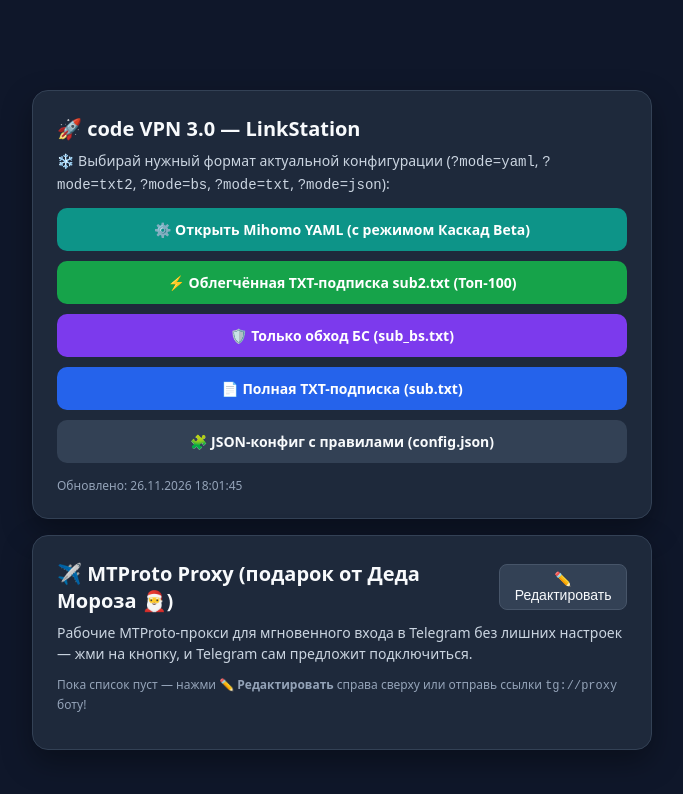
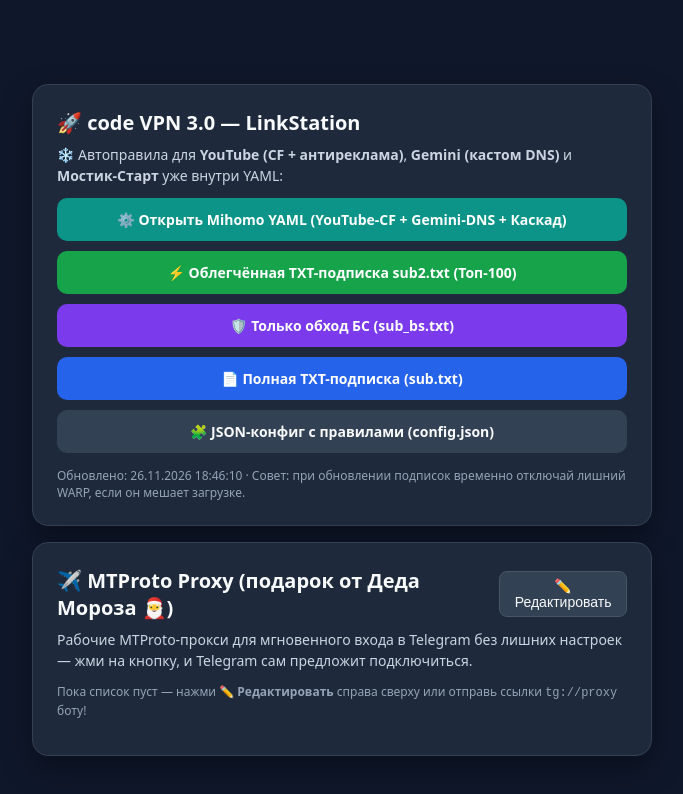
Before and after one commit to danlil230/codevpn-config, a plain HTML site: page index.html in a window 1280 px wide. Shown: the whole page, without its empty margins (298-981 px from the left). Drawn offline with Linux system fonts and the light colour scheme; no server answers.

Commit message:
Update index.html (26.11.2026 18:46:10)

```diff
--- a/index.html
+++ b/index.html
@@ -36,13 +36,13 @@
   <div class="wrap">
     <div class="card">
       <h1>🚀 code VPN 3.0 — LinkStation</h1>
-      <p>❄️ Выбирай нужный формат актуальной конфигурации (<code>?mode=yaml</code>, <code>?mode=txt2</code>, <code>?mode=bs</code>, <code>?mode=txt</code>, <code>?mode=json</code>):</p>
-      <a class="btn yaml" href="https://raw.githubusercontent.com/danlil230/codevpn-config/main/mihomo.yaml">⚙️ Открыть Mihomo YAML (с режимом Каскад Beta)</a>
+      <p>❄️ Автоправила для <b>YouTube (CF + антиреклама)</b>, <b>Gemini (кастом DNS)</b> и <b>Мостик-Старт</b> уже внутри YAML:</p>
+      <a class="btn yaml" href="https://raw.githubusercontent.com/danlil230/codevpn-config/main/mihomo.yaml">⚙️ Открыть Mihomo YAML (YouTube-CF + Gemini-DNS + Каскад)</a>
       <a class="btn txt2" href="https://raw.githubusercontent.com/danlil230/codevpn-config/main/sub2.txt">⚡ Облегчённая TXT-подписка sub2.txt (Топ-100)</a>
       <a class="btn bs" href="https://raw.githubusercontent.com/danlil230/codevpn-config/main/sub_bs.txt">🛡️ Только обход БС (sub_bs.txt)</a>
       <a class="btn txt" href="https://raw.githubusercontent.com/danlil230/codevpn-config/main/sub.txt">📄 Полная TXT-подписка (sub.txt)</a>
       <a class="btn sec" href="https://raw.githubusercontent.com/danlil230/codevpn-config/main/config.json">🧩 JSON-конфиг с правилами (config.json)</a>
-      <div class="meta">Обновлено: 26.11.2026 18:01:45</div>
+      <div class="meta">Обновлено: 26.11.2026 18:46:10 · Совет: при обновлении подписок временно отключай лишний WARP, если он мешает загрузке.</div>
     </div>
 
     <div class="card" id="mtproto-card">
```
